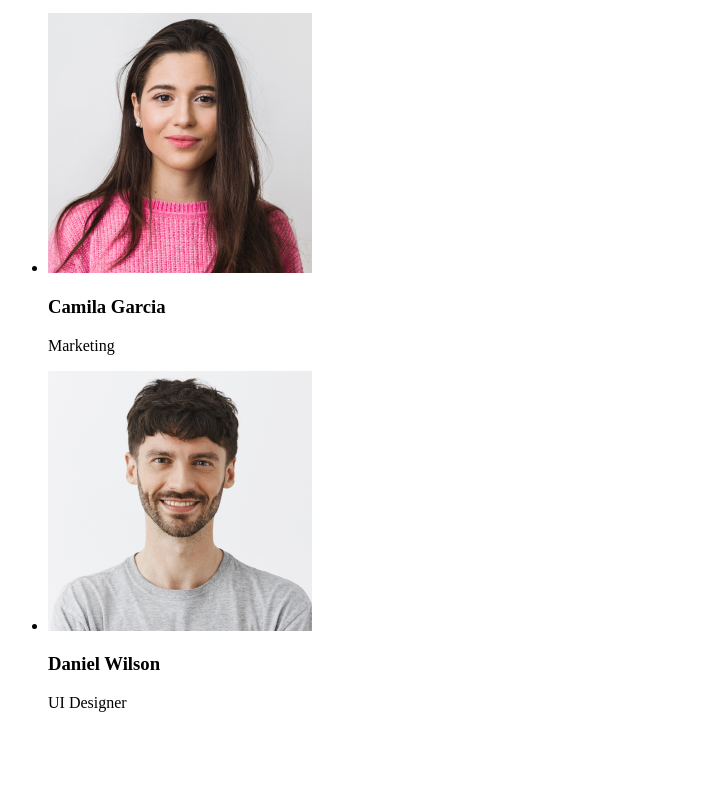
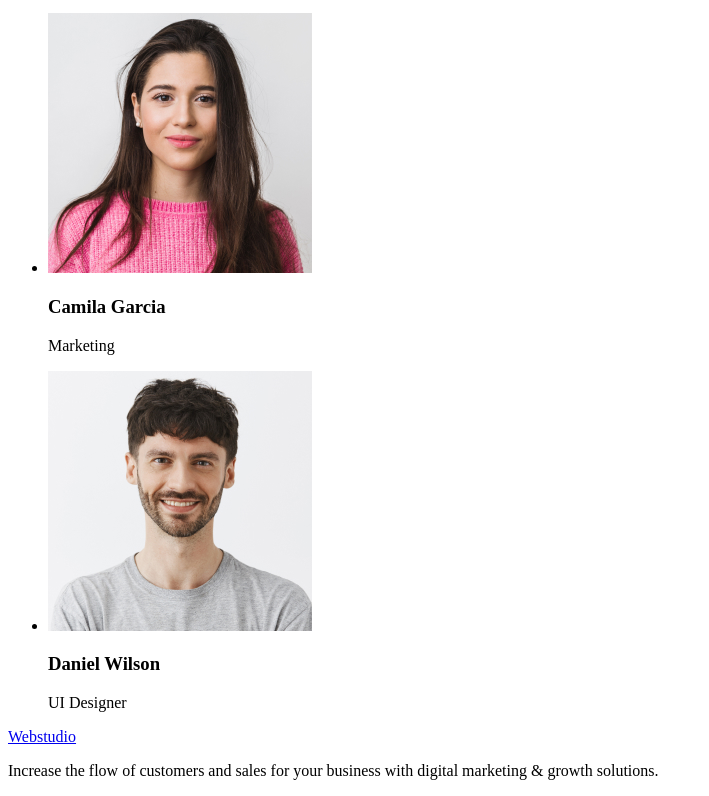
Before and after one commit to Alexander-sevtsov/goit-markup-hw-01, a plain HTML site: page index.html in a window 1280 px wide. Shown: the part 1667-2463 px from the top of the page, without its empty margins (0-709 px from the left). Before the commit the page ends 2395 px from the top, so only its background shows below. Drawn offline with Linux system fonts and the light colour scheme.

Commit message:
second commit

```diff
--- a/index.html
+++ b/index.html
@@ -123,6 +123,12 @@
       </section>
     </main>
     <!-- Footer section -->
-    <footer></footer>
+    <footer>
+      <a href="Webstudio">Webstudio</a>
+      <p
+        >Increase the flow of customers and sales for your business with digital marketing & growth
+        solutions.</p
+      >
+    </footer>
   </body>
 </html>
```
